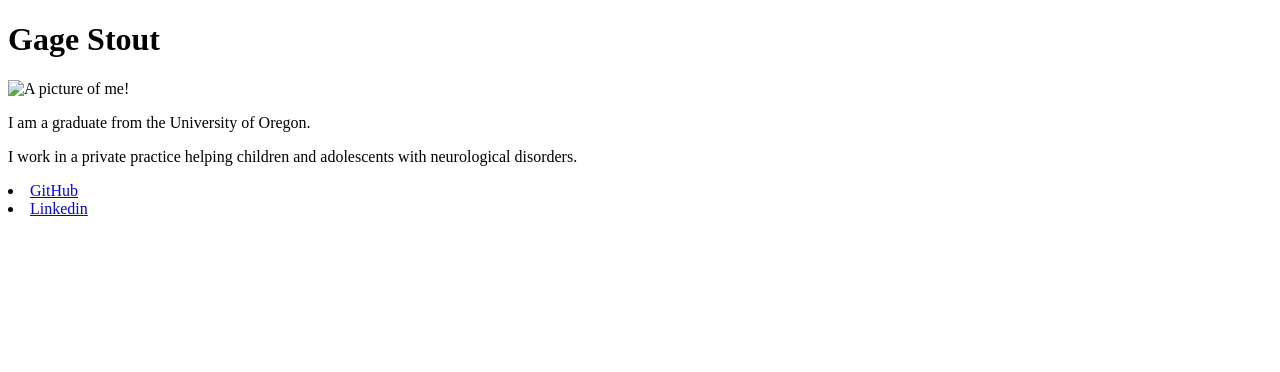
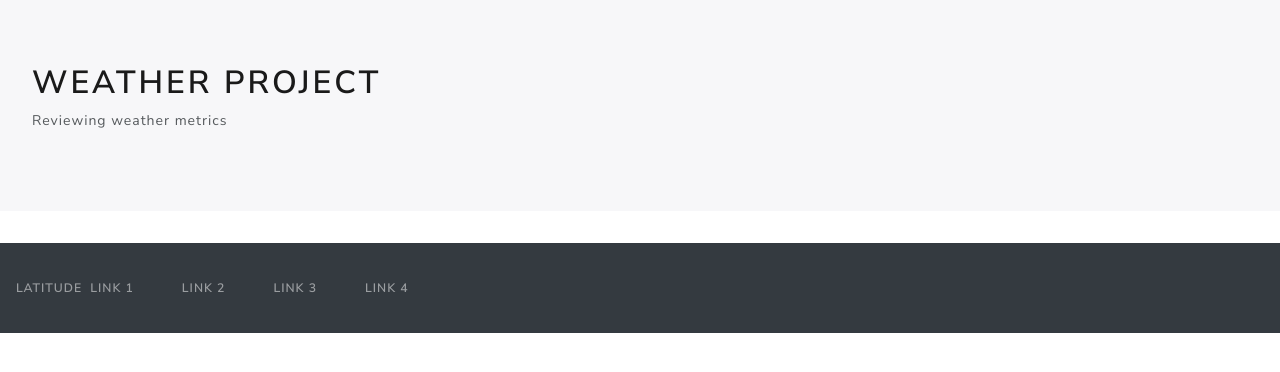
Before and after one commit to GStout17/Web-Design-Challenge, a plain HTML site: page index.html.html in a window 1280 px wide. Drawn offline with nearby package versions, Linux system fonts and the light colour scheme.

Commit message:
Created basic navbar and style.css

```diff
--- a/index.html.html
+++ b/index.html.html
@@ -1,27 +1,48 @@
+
+<!-- Creating doc type and lang -->
 <!DOCTYPE html>
 <html lang="en-us">
-<head>
-  <meta charset="UTF-8">
-  <title>Activity 1: Basic HTML Bio</title>
-</head>
 
-<body>
+  <head>
+    <!-- Title header, rest/style, bootstrap Lux theme -->
+    <meta charset="UTF-8">
+    <meta name="viewport" content="width=device-width, initial-scale=1">
+    <title> Lattitude - Home</title>
+    <link rel="stylesheet" href="reset.css">
+    <link rel="stylesheet" href="style.css">
+    <link rel="stylesheet" href="https://stackpath.bootstrapcdn.com/bootswatch/4.5.2/lux/bootstrap.min.css" integrity="sha384-9+PGKSqjRdkeAU7Eu4nkJU8RFaH8ace8HGXnkiKMP9I9Te0GJ4/km3L1Z8tXigpG" crossorigin="anonymous">
+  </head>
 
-  <h1> Gage Stout</h1>
+  <body>
+    <div class ="jumbotron" stlye="margin-bottom:0px;">
+      <h1> Weather Project</h1>
+      <p> Reviewing weather metrics</p>
+    </div>
+    <!-- Options: bg-primary, bg-succes, bg-warning, bg-info, bg-danger, bg-dark -->
+    <nav class="navbar navbar-expand-lg navbar-dark bg-dark">
 
-<img SRC="Stand_in"  alt="A picture of me!">
+      <span class ="navbar-text"> Latitude </span>
 
-<p>
- I am a graduate from the University of Oregon. </p>
-
-<p> I work in a private practice helping children and adolescents with neurological disorders. </p>
-
-<li><a href="https://github.com/GStout17"> GitHub </a> </li>
-<li><a href="https://www.linkedin.com/in/gagestout/"> Linkedin </a> </li>
+      <ul class = "navbar-nav">
+        <li class="nav-item">
+          <a class="nav-link" href="#"> Link 1 </a>
+        </li>
+        <li class="nav-item">
+          <a class="nav-link" href="#"> Link 2 </a>
+        </li>
+        <li class="nav-item">
+          <a class="nav-link" href="#"> Link 3 </a>
+        </li>
+        <li class="nav-item">
+          <a class="nav-link" href="#"> Link 4 </a>
+        </li>
 
 
 
 
-</body>
+      </ul>
+    </nav>
+  </body>
+
 
 </html>
--- /dev/null
+++ b/style.css
@@ -0,0 +1 @@
+<style>
```
